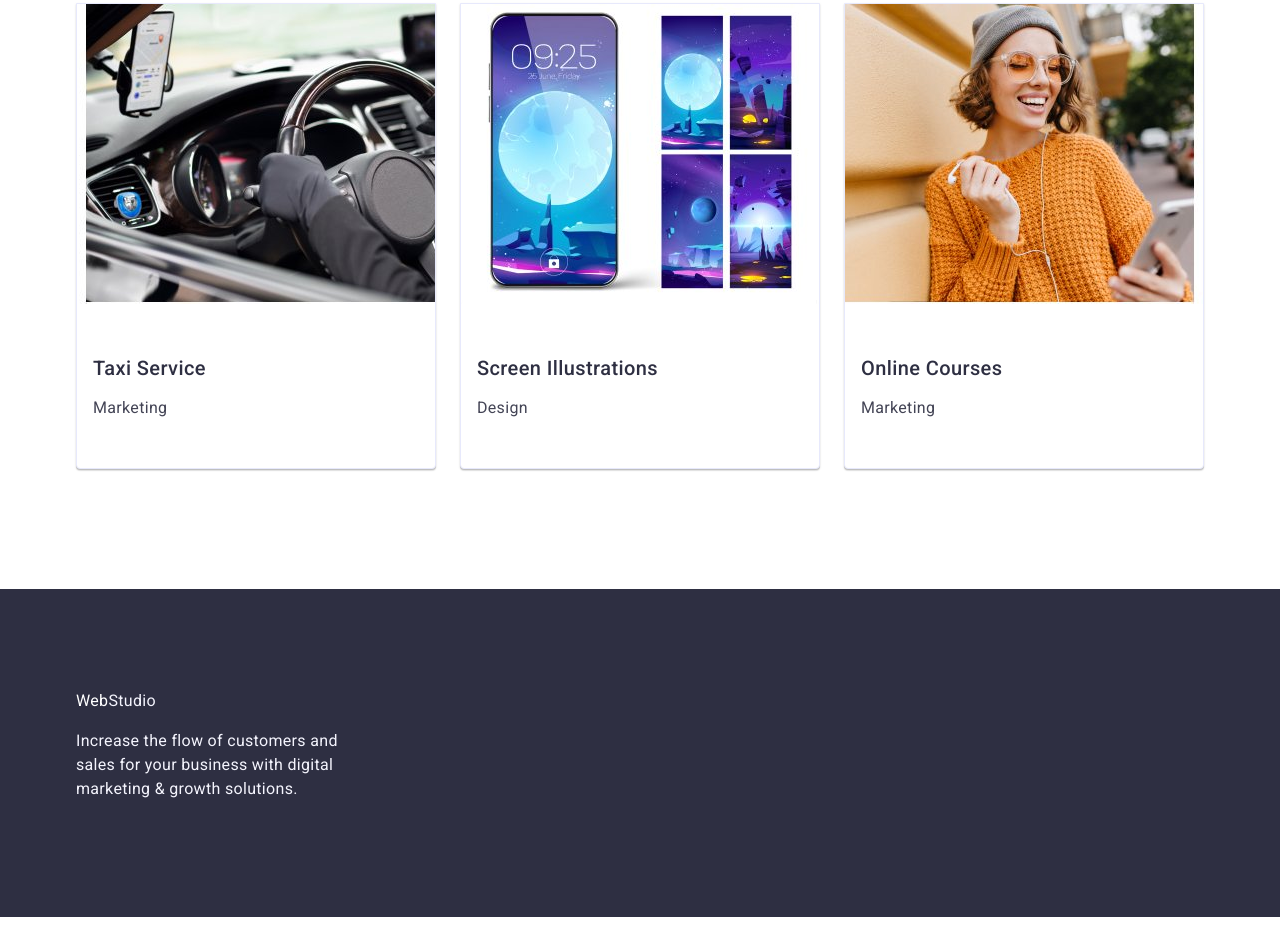
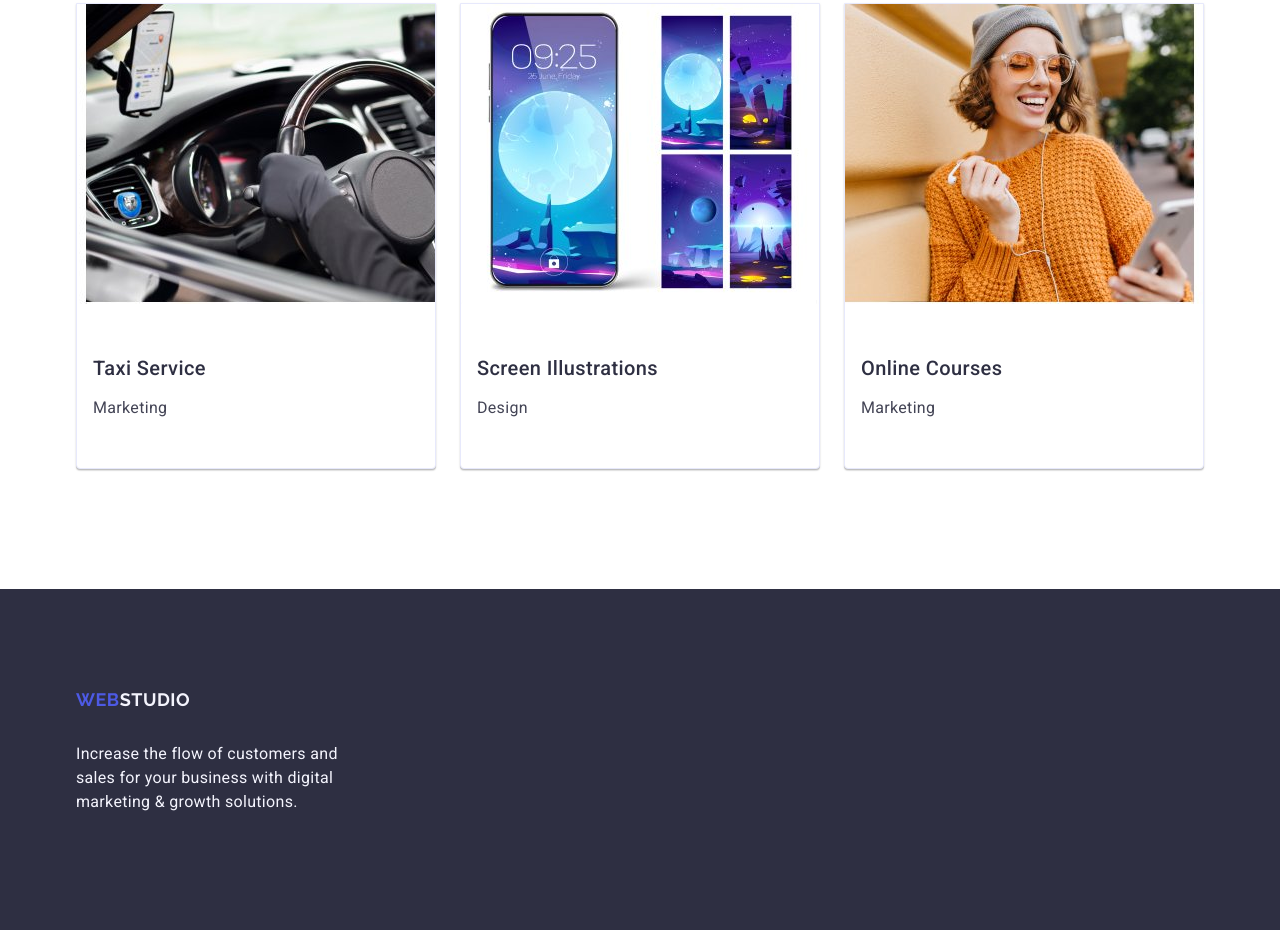
Before and after one commit to smoligor/goit-markup-hw-02, a plain HTML site: page index.html in a window 1280 px wide. Shown: the part 2686-3616 px from the top of the page. Drawn offline with nearby package versions, Linux system fonts and the light colour scheme.

Commit message:
more changes

```diff
--- a/css/styles.css
+++ b/css/styles.css
@@ -354,10 +354,9 @@ img {
 
 /* Footer */
 .footer {
-  background-color: var(--dark-bg);
+  background-color: #2e2f42;
   padding-top: 100px;
   padding-bottom: 100px;
-  color: var(--light-text);
 }
 
 .footer-container {
@@ -371,7 +370,7 @@ img {
   display: inline-block;
 }
 
-.logo-accent-footer {
+.footer .logo-accent {
   color: #f4f4fd;
 }
 
@@ -380,7 +379,7 @@ img {
   font-size: 16px;
   line-height: 1.5;
   letter-spacing: 0.02em;
-  color: #f4f4fd;
+  color: var(--accent-bg);
 }
 
 /* Focus styles */
--- a/index.html
+++ b/index.html
@@ -251,8 +251,8 @@
 
     <footer class="footer">
       <div class="container footer-container">
-        <a class="logo-footer" href="./index.html">
-          Web<span class="logo-accent-footer">Studio</span>
+        <a class="logo" href="./index.html">
+          Web<span class="logo-accent">Studio</span>
         </a>
         <p class="footer-text">
           Increase the flow of customers and sales for your business with digital
```
